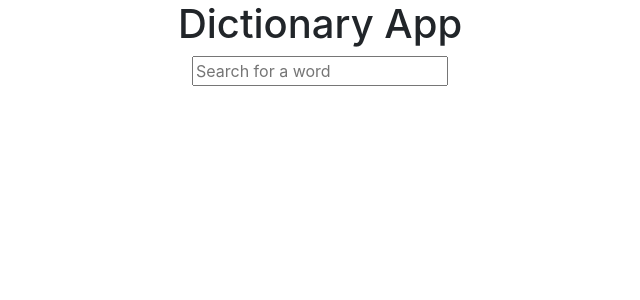
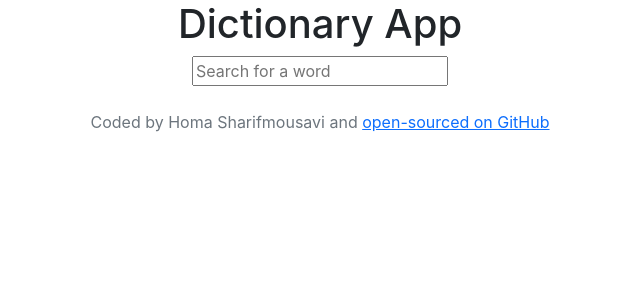
Before and after one commit to h0ma-s/dictionary-project, a React (Create React App) app: page / in a window 1280 px wide. Shown: the top 300 px of the page, without its empty margins (320-960 px from the left). Built offline with nearby package versions, Linux system fonts and the light colour scheme.

Commit message:
Fixed a warning

```diff
--- a/src/App.js
+++ b/src/App.js
@@ -7,6 +7,16 @@ export default function App() {
       <div className="container">
         <h1 className="text-center"> Dictionary App </h1>
         <Dictionary />
+        <footer className="text-center text-muted mt-4">
+          Coded by Homa Sharifmousavi and{" "}
+          <a
+            href="https://github.com/h0ma-s/dictionary-project"
+            target="_blank"
+            rel="noopenr noreferrer"
+          >
+            open-sourced on GitHub
+          </a>{" "}
+        </footer>
       </div>
     </div>
   );
--- a/src/Results.js
+++ b/src/Results.js
@@ -1,7 +1,6 @@
 import React from "react";
 
 export default function Results(props) {
-  console.log(props.results);
   if (props.results) {
     return (
       <div className="Results">
@@ -17,7 +16,7 @@ export default function Results(props) {
                   return (
                     <div key={index}>
                       <h4>{meaning.partOfSpeech}</h4>
-                      <p>
+                      <div>
                         {meaning.definitions.map(function (definition, index) {
                           return (
                             <div key={index}>
@@ -28,7 +27,7 @@ export default function Results(props) {
                             </div>
                           );
                         })}
-                      </p>
+                      </div>
                     </div>
                   );
                 })}
```
